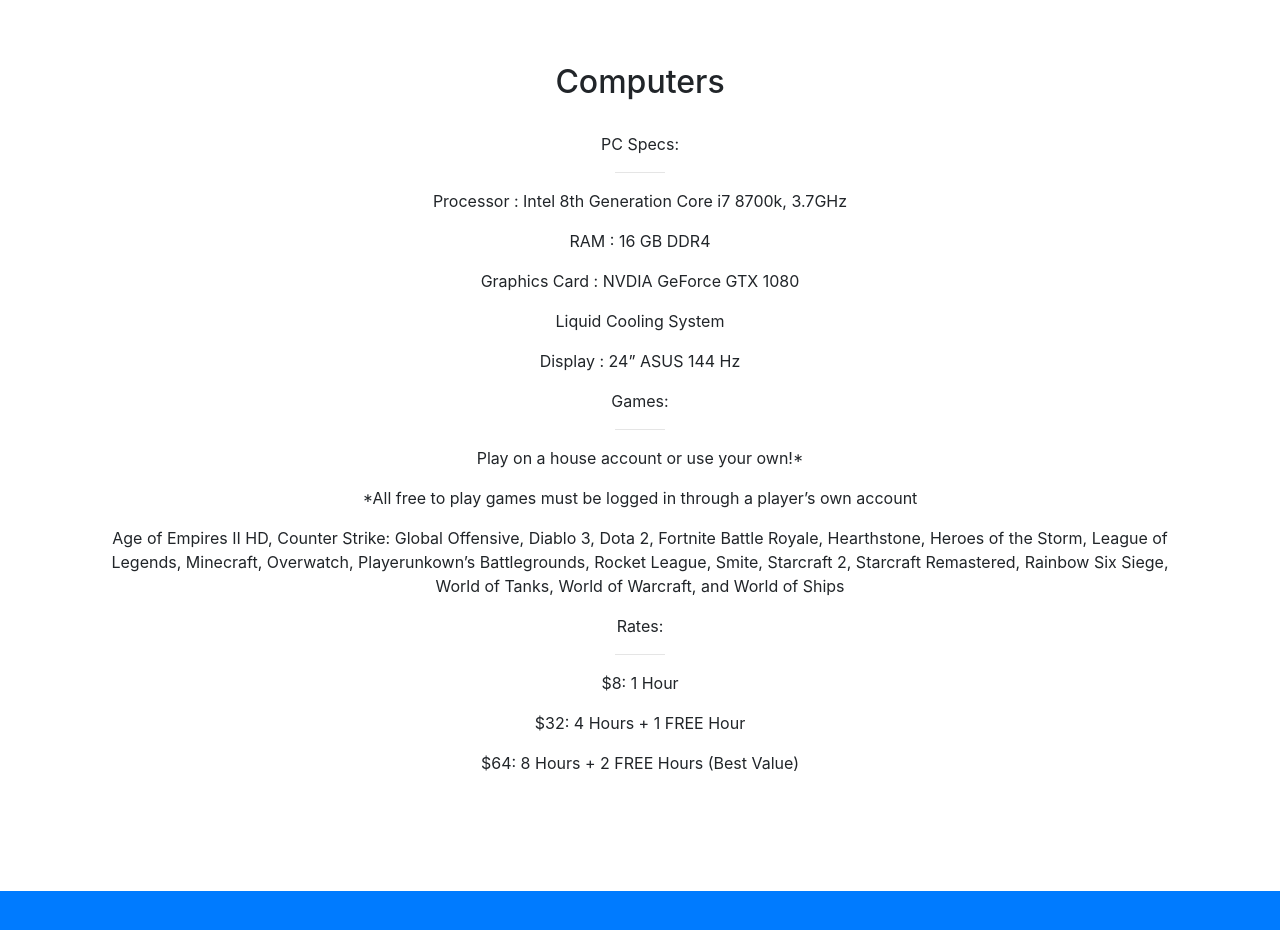
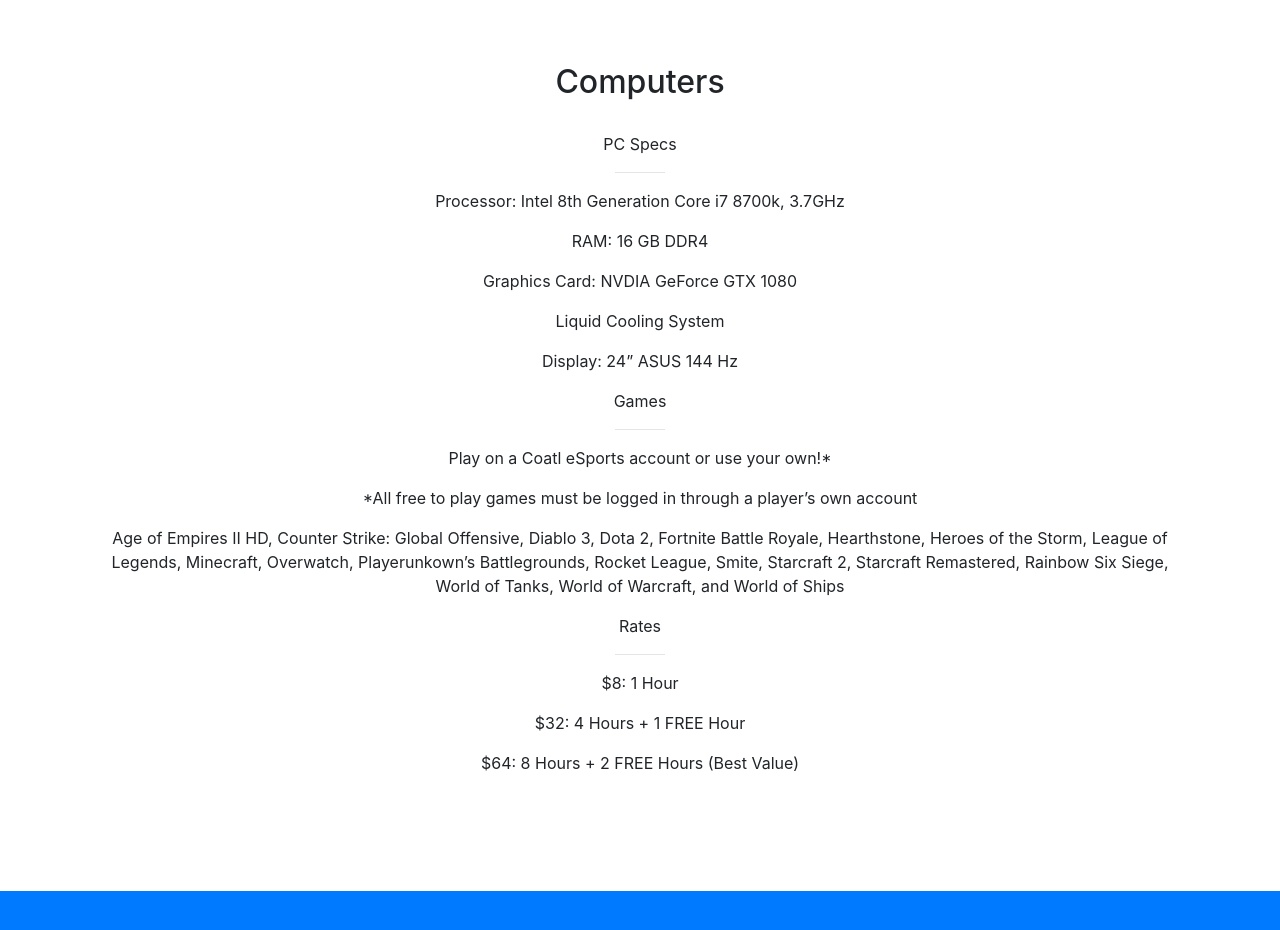
Before and after one commit to coatlesports/coatlesports.github.io, a website with bundled scripts: page index.html in a window 1280 px wide. Shown: the part 2500-3430 px from the top of the page. Built offline with nearby package versions, Linux system fonts and the light colour scheme.

Commit message:
Update index.html

```diff
--- a/index.html
+++ b/index.html
@@ -117,23 +117,23 @@
             <h2 class="section-heading">Computers</h2>
              <hr class="light">
         <div class="col-lg-12 text-center">
-            <p>PC Specs:</p>
+            <p>PC Specs</p>
            <hr class="primary">
-            <p>Processor : Intel 8th Generation Core i7 8700k, 3.7GHz</p>
-            <p>RAM : 16 GB DDR4</p>
-            <p>Graphics Card : NVDIA GeForce GTX 1080</p>
+            <p>Processor: Intel 8th Generation Core i7 8700k, 3.7GHz</p>
+            <p>RAM: 16 GB DDR4</p>
+            <p>Graphics Card: NVDIA GeForce GTX 1080</p>
             <p>Liquid Cooling System</p>
-            <p>Display : 24” ASUS 144 Hz</p>
+            <p>Display: 24” ASUS 144 Hz</p>
           </div>
             <div class="col-lg-12 text-center">
-            <p>Games:</p>
+            <p>Games</p>
            <hr class="primary">
-            <p>Play on a house account or use your own!*
+            <p>Play on a Coatl eSports account or use your own!*
             <p>*All free to play games must be logged in through a player’s own account
             <p>Age of Empires II HD, Counter Strike: Global Offensive, Diablo 3, Dota 2, Fortnite Battle Royale, Hearthstone, Heroes of the Storm, League of Legends, Minecraft, Overwatch, Playerunkown’s Battlegrounds, Rocket League, Smite, Starcraft 2, Starcraft Remastered, Rainbow Six Siege, World of Tanks, World of Warcraft, and World of Ships</p>
           </div>
             <div class="col-lg-12 text-center">
-            <p>Rates:</p>
+            <p>Rates</p>
            <hr class="primary">
             <p>$8: 1 Hour</p>
             <p>$32: 4 Hours + 1 FREE Hour</p>
```
